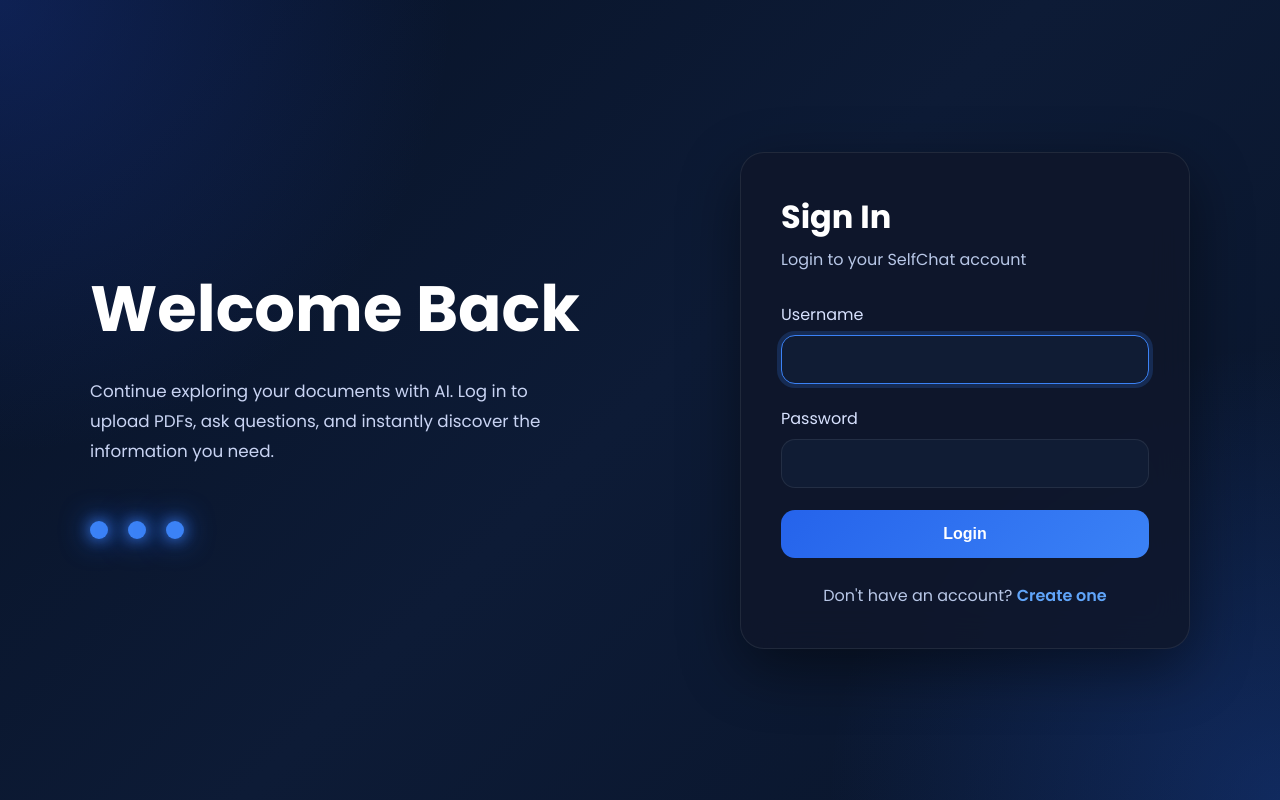
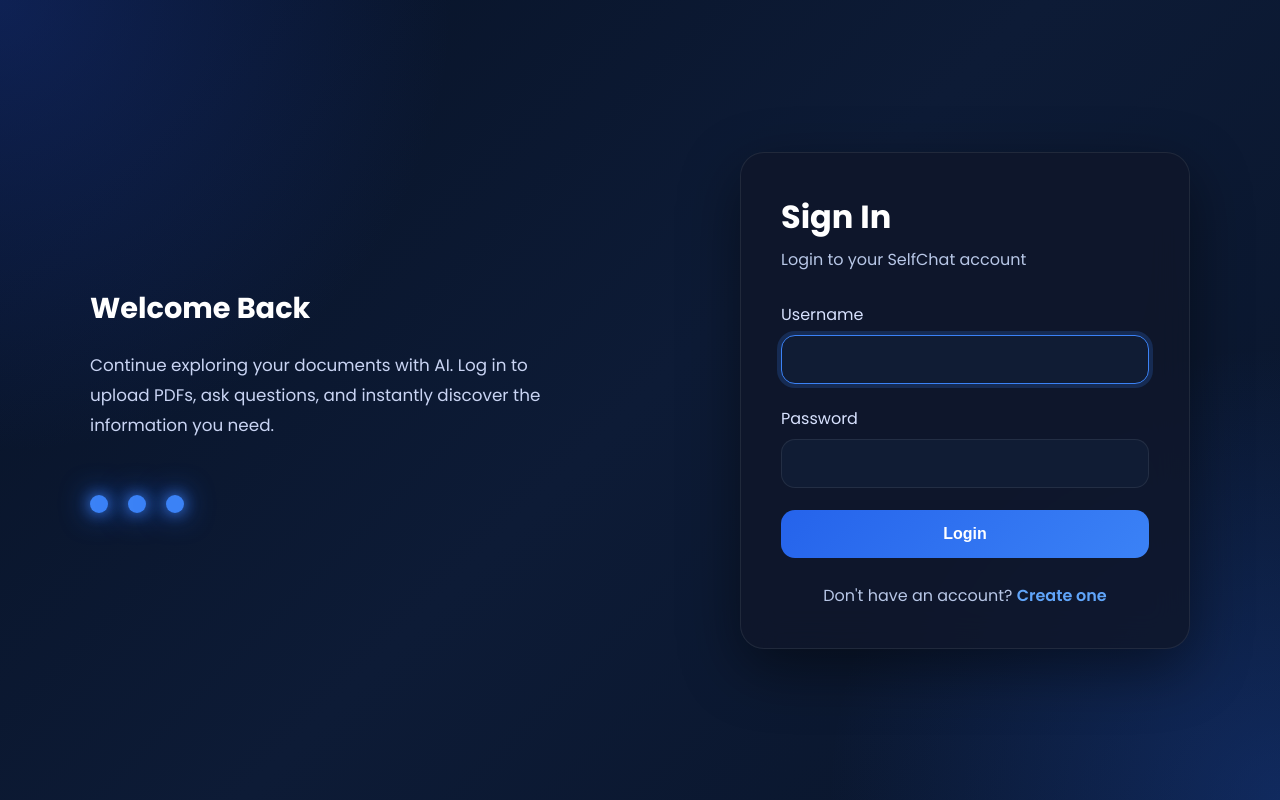
Before and after one commit to Husnain-278/SelfChat, a Django app: page /accounts/login/ in a window 1280 px wide. Run offline with Django 5.2, Linux system fonts and the light colour scheme.

Commit message:
README.md file added

```diff
--- a/accounts/static/css/login.css
+++ b/accounts/static/css/login.css
@@ -39,7 +39,7 @@ body{
 }
 
 .left-side h1{
-    font-size:4rem;
+    font-size:1.8rem;
     margin-bottom:20px;
 }
 
```
Also changed, not shown: README.md (added), SelfGPT/settings.py (line endings or trailing spaces), chroma_db/chroma.sqlite3, 6 other files.
